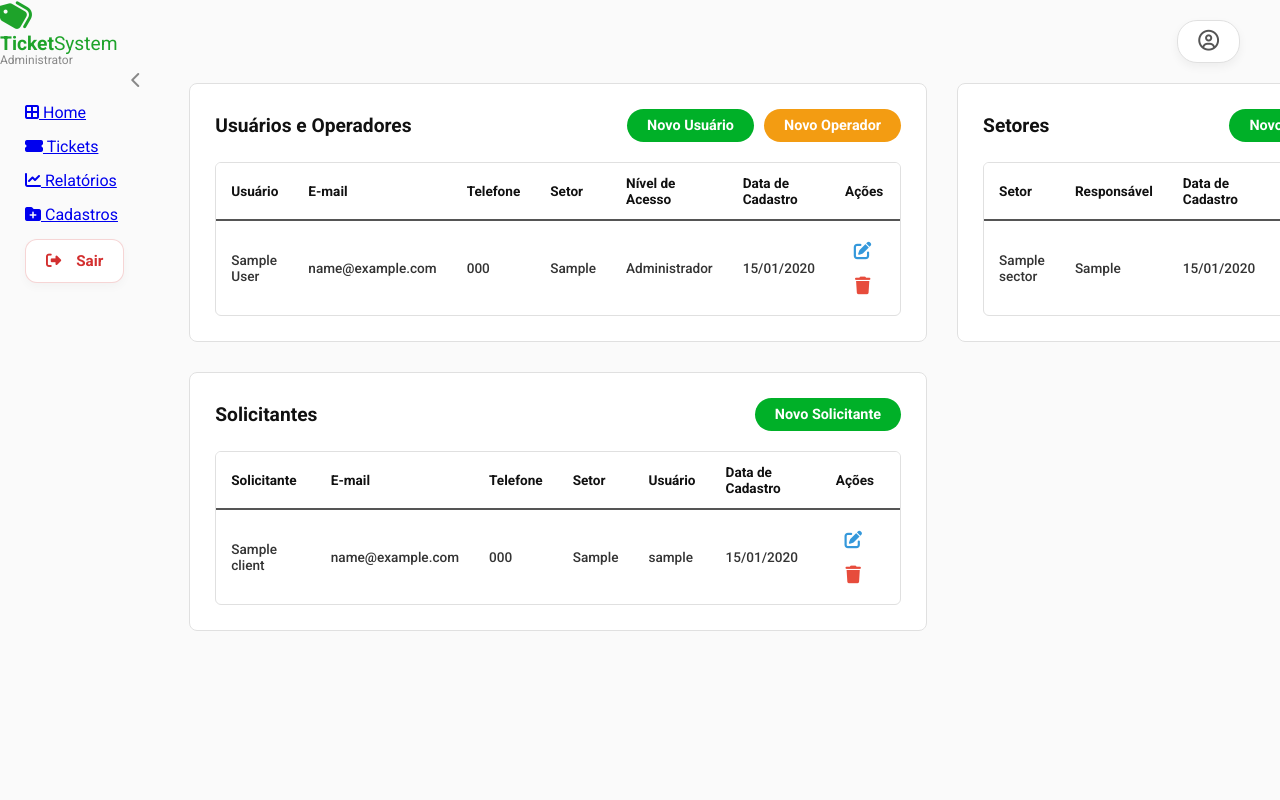
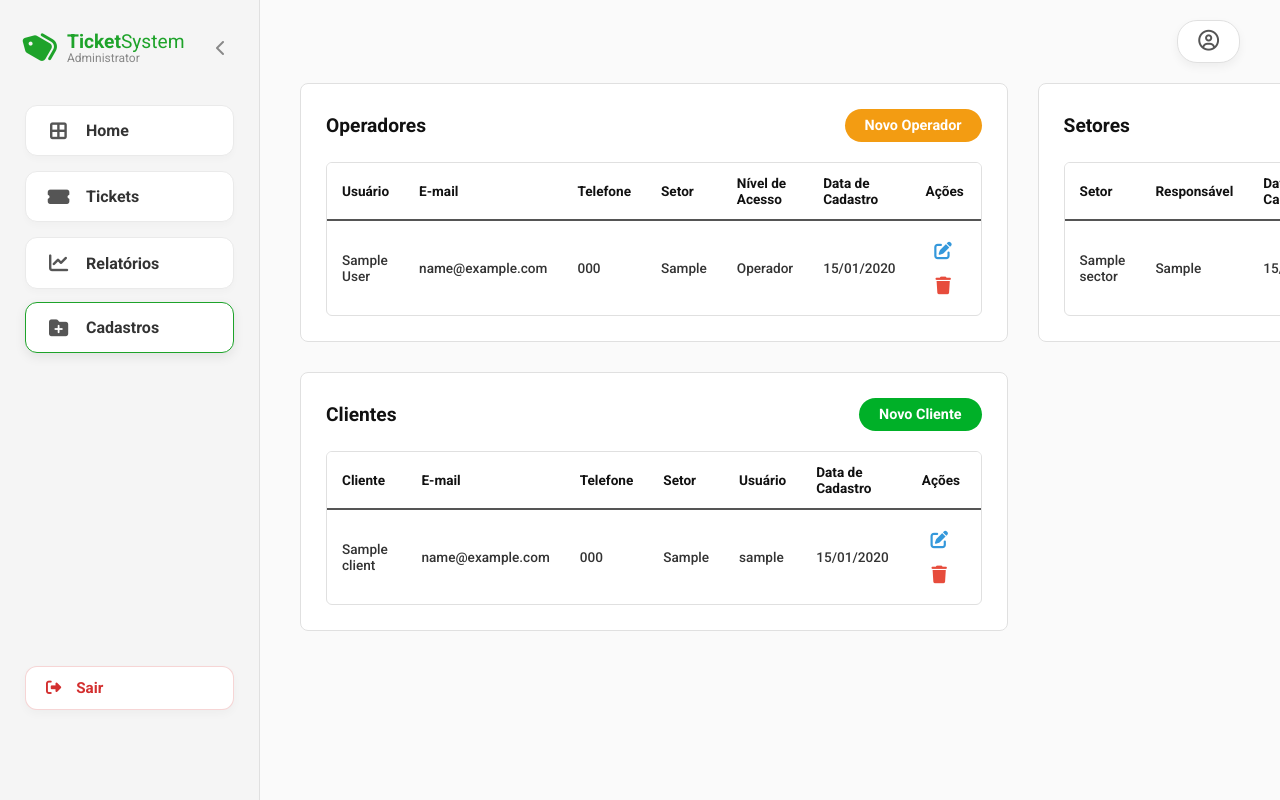
Before and after one commit to tacilho/TicketSystemBackend, a Flask app: page /cadastros in a window 1280 px wide. Run offline with Flask 3, Linux system fonts and the light colour scheme; the visitor is signed in with stand-in values (Sample User, id 1); tables that the repository leaves empty hold one stand-in row (values such as "Sample post").

Commit message:
Update Cadastros screen: Fix sidebar logo and layout, simplify operators panel, integrate admin flag in select, and rename solicitantes to clientes

```diff
--- a/static/cadastros.js
+++ b/static/cadastros.js
@@ -39,20 +39,21 @@ document.addEventListener('DOMContentLoaded', () => {
         const tbody = document.getElementById('tabela-usuarios');
         if (!tbody) return;
         tbody.innerHTML = '';
-        usuariosDb.forEach(user => {
+        const filtrados = usuariosDb.filter(u => u.role !== 'user');
+        filtrados.forEach(user => {
             tbody.innerHTML += `
                 <tr>
                     <td>${user.usuario}</td>
                     <td>${user.email}</td>
                     <td>${user.telefone || ''}</td>
                     <td>${user.setor || 'Nenhum'}</td>
-                    <td>${user.is_admin ? 'Administrador' : user.nivel === 'operator' ? 'Operador' : 'Usuário'}</td>
+                    <td>${user.role === 'admin' ? 'Administrador' : 'Operador'}</td>
                     <td>${user.data}</td>
                     <td>
                         <button class="btn-icon edit" onclick="editarUsuario(${user.id})" title="Editar">
                             <i class="fa-solid fa-pen-to-square"></i>
                         </button>
-                        <button class="btn-icon delete" onclick="excluirUsuario(${user.id})" title="Excluir Usuário">
+                        <button class="btn-icon delete" onclick="excluirUsuario(${user.id})" title="Excluir Operador">
                             <i class="fa-solid fa-trash"></i>
                         </button>
                     </td>
@@ -78,7 +79,7 @@ document.addEventListener('DOMContentLoaded', () => {
                         <button class="btn-icon edit" onclick="editarCliente(${cliente.id})" title="Editar">
                             <i class="fa-solid fa-pen-to-square"></i>
                         </button>
-                        <button class="btn-icon delete" onclick="excluirCliente(${cliente.id})" title="Excluir Solicitante">
+                        <button class="btn-icon delete" onclick="excluirCliente(${cliente.id})" title="Excluir Cliente">
                             <i class="fa-solid fa-trash"></i>
                         </button>
                     </td>
@@ -136,7 +137,7 @@ document.addEventListener('DOMContentLoaded', () => {
             e.preventDefault();
             const formData = new FormData(formUser);
             const data = Object.fromEntries(formData.entries());
-            data.is_admin = formUser.querySelector('[name="is_admin"]') ? formUser.querySelector('[name="is_admin"]').checked : false;
+            data.is_admin = data.nivel === 'admin';
             const userId = document.getElementById('edit-usuario-id').value;
 
             const method = userId ? 'PUT' : 'POST';
@@ -260,7 +261,7 @@ function abrirModal(tipo) {
 
 function abrirModalUsuario(nivel) {
     abrirModal('usuario');
-    document.getElementById('titulo-modal-usuario').textContent = "Cadastro de " + (nivel === 'operator' ? 'Operador' : 'Usuário');
+    document.getElementById('titulo-modal-usuario').textContent = "Cadastro de Operador";
 
     const selectNivel = document.getElementById('select-nivel-usuario');
     if(selectNivel) {
@@ -347,12 +348,11 @@ function editarUsuario(id) {
             if(user) {
                 abrirModal('usuario');
                 document.getElementById('edit-usuario-id').value = user.id;
-                document.getElementById('titulo-modal-usuario').textContent = "Editar " + (user.nivel === 'operator' ? 'Operador' : 'Usuário');
+                document.getElementById('titulo-modal-usuario').textContent = "Editar Operador";
                 const form = document.getElementById('form-usuario');
                 form.querySelector('[name="usuario"]').value = user.usuario;
                 form.querySelector('[name="email"]').value = user.email;
                 if(form.querySelector('[name="telefone"]')) form.querySelector('[name="telefone"]').value = user.telefone || '';
-                if(form.querySelector('[name="is_admin"]')) form.querySelector('[name="is_admin"]').checked = user.is_admin;
 
                 const selectNivel = document.getElementById('select-nivel-usuario');
                 if(selectNivel) {
@@ -385,7 +385,7 @@ function editarCliente(id) {
             if(cliente) {
                 abrirModal('cliente');
                 document.getElementById('edit-cliente-id').value = cliente.id;
-                document.getElementById('titulo-modal-cliente').textContent = "Editar Solicitante";
+                document.getElementById('titulo-modal-cliente').textContent = "Editar Cliente";
                 const form = document.getElementById('form-cliente');
                 form.querySelector('[name="cliente"]').value = cliente.cliente;
                 form.querySelector('[name="email"]').value = cliente.email;
@@ -398,7 +398,7 @@ function editarCliente(id) {
 }
 
 function excluirCliente(id) {
-    showConfirmModal("Excluir Solicitante", "Tem certeza que deseja excluir este solicitante?", function() {
+    showConfirmModal("Excluir Cliente", "Tem certeza que deseja excluir este cliente?", function() {
         fetch(`/api/clients/${id}`, { method: 'DELETE' })
         .then(res => res.json())
         .then(() => document.location.reload())
--- a/templates/cadastros.html
+++ b/templates/cadastros.html
@@ -15,8 +15,8 @@
 <body>
     <div class="layout-container">
 
-        <nav class="sidebar-modern">
-            <div class="brand-area-modern">
+        <nav class="sidebar">
+            <div class="brand-area">
                 <i class="fa-solid fa-tags logo-icon"></i>
                 <div class="brand-text-container">
                     <div class="brand-title"><strong>Ticket</strong>System</div>
@@ -28,16 +28,16 @@
             </div>
 
             <div class="nav-links">
-                <a href="{{ url_for('home') }}" class="nav-item-modern">
+                <a href="{{ url_for('home') }}" class="nav-item">
                     <i class="fa-solid fa-border-all"></i> Home
                 </a>
-                <a href="{{ url_for('tickets') }}" class="nav-item-modern">
+                <a href="{{ url_for('tickets') }}" class="nav-item">
                     <i class="fa-solid fa-ticket-alt"></i> Tickets
                 </a>
-                <a href="{{ url_for('relatorios') }}" class="nav-item-modern" data-nivel="operator">
+                <a href="{{ url_for('relatorios') }}" class="nav-item" data-nivel="operator">
                     <i class="fa-solid fa-chart-line"></i> Relatórios
                 </a>
-                <a href="{{ url_for('cadastros') }}" class="nav-item-modern active" data-nivel="admin">
+                <a href="{{ url_for('cadastros') }}" class="nav-item active" data-nivel="admin">
                     <i class="fa-solid fa-folder-plus"></i> Cadastros
                 </a>
 
@@ -61,9 +61,8 @@
 
                     <div class="data-panel">
                         <div class="panel-header">
-                            <h2>Usuários e Operadores</h2>
+                            <h2>Operadores</h2>
                             <div style="display: flex; gap: 10px;">
-                                <button class="btn-novo" onclick="abrirModalUsuario('usuario')">Novo Usuário</button>
                                 <button class="btn-novo" style="background-color: #f39c12;" onclick="abrirModalUsuario('operator')">Novo Operador</button>
                             </div>
                         </div>
@@ -88,14 +87,14 @@
 
                     <div class="data-panel">
                         <div class="panel-header">
-                            <h2>Solicitantes</h2>
-                            <button class="btn-novo" onclick="abrirModal('cliente')">Novo Solicitante</button>
+                            <h2>Clientes</h2>
+                            <button class="btn-novo" onclick="abrirModal('cliente')">Novo Cliente</button>
                         </div>
                         <div class="table-container">
                             <table class="data-table">
                                 <thead>
                                     <tr>
-                                        <th>Solicitante</th>
+                                        <th>Cliente</th>
                                         <th>E-mail</th>
                                         <th>Telefone</th>
                                         <th>Setor</th>
@@ -144,7 +143,7 @@
     <div id="modal-usuario" class="cadastro-modal-overlay oculto">
         <div class="cadastro-modal-box">
             <button type="button" class="modal-close-btn" onclick="fecharModal('modal-usuario')"><i class="fa-solid fa-times"></i></button>
-            <h2 class="cadastro-modal-title" id="titulo-modal-usuario">Cadastro de Usuários</h2>
+            <h2 class="cadastro-modal-title" id="titulo-modal-usuario">Cadastro de Operador</h2>
 
             <form id="form-usuario">
                 <input type="hidden" id="edit-usuario-id" name="id">
@@ -175,14 +174,9 @@
                         <div class="cadastro-input-group">
                             <label>Nível de Acesso:</label>
                             <select name="nivel" id="select-nivel-usuario">
-                                <option value="user">Usuário</option>
                                 <option value="operator">Operador</option>
-                                <option value="admin">Admin (Legado)</option>
+                                <option value="admin">Administrador</option>
                             </select>
-                        </div>
-                        <div class="cadastro-input-group" style="flex-direction: row; align-items: center; justify-content: flex-start; padding-top: 25px;">
-                            <input type="checkbox" name="is_admin" id="is_admin_check" style="width: auto;">
-                            <label for="is_admin_check" style="margin-left: 8px;">Administrador</label>
                         </div>
                         <div class="cadastro-input-group">
                             <label>Setor:</label>
```
